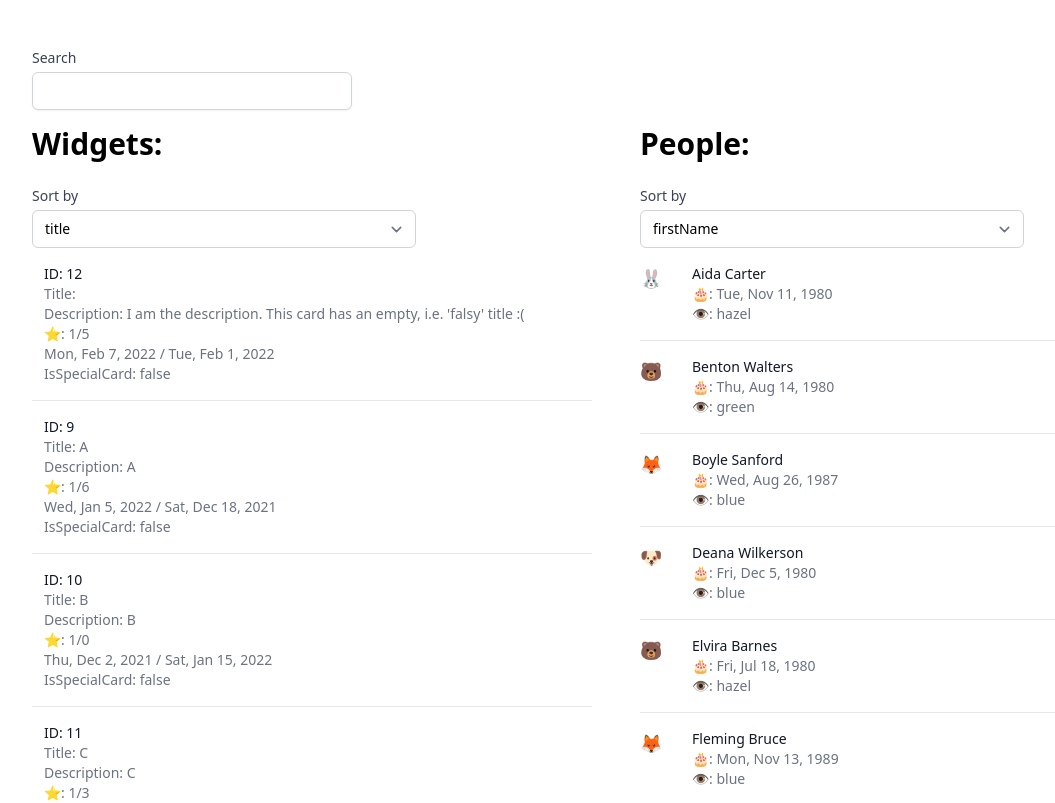
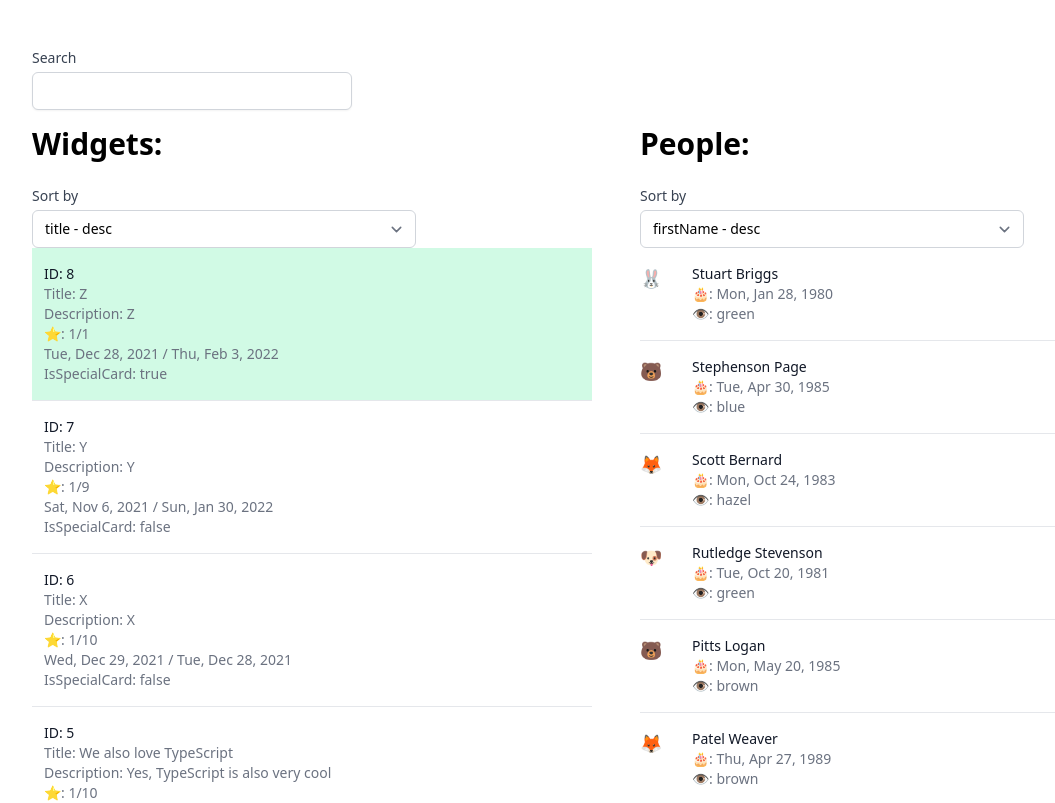
Before and after one commit to march213/ts-generics, a React (Create React App) app: page / in a window 1280 px wide. Shown: the top 803 px of the page, without its empty margins (0-1055 px from the left). Built offline with nearby package versions, Linux system fonts and the light colour scheme.

Commit message:
extend sort functionality: asc and desc sorts

```diff
--- a/src/App.tsx
+++ b/src/App.tsx
@@ -15,25 +15,31 @@ const options: Intl.DateTimeFormatOptions = {
   year: 'numeric',
   month: 'short',
   day: 'numeric',
-}
+};
 
 function App() {
-  const [searchQuery, setSearchQuery] = useState<string>('')
-  const [{ property: widgetSortProperty }, setWidgetProperty] = useState<IProperty<IWidget>>({ property: 'title' })
-  const [{ property: peopleSortProperty }, setPeopleProperty] = useState<IProperty<IPerson>>({ property: 'firstName' })
+  const [searchQuery, setSearchQuery] = useState<string>('');
+  const [widgetSortProperty, setWidgetProperty] = useState<IProperty<IWidget>>({
+    property: 'title',
+    isDescending: true,
+  });
+  const [peopleSortProperty, setPeopleProperty] = useState<IProperty<IPerson>>({
+    property: 'firstName',
+    isDescending: true,
+  });
 
   const filteredWidgets = widgets.filter((widget) =>
     genericSearch<IWidget>(widget, ['title', 'description'], searchQuery),
-  )
+  );
   const sortedWidgets = filteredWidgets.sort((a, b) => {
-    return genericSort(a, b, widgetSortProperty)
-  })
+    return genericSort(a, b, widgetSortProperty);
+  });
   const filteredPeople = people.filter((person) =>
     genericSearch(person, ['firstName', 'lastName', 'eyeColor'], searchQuery),
-  )
+  );
   const sortedPeople = filteredPeople.sort((a, b) => {
-    return genericSort(a, b, peopleSortProperty)
-  })
+    return genericSort(a, b, peopleSortProperty);
+  });
 
   return (
     <div className="min-h-full">
@@ -45,7 +51,7 @@ function App() {
         <div className="flex flex-col sm:flex-row max-w-3xl px-4 sm:px-6 lg:max-w-7xl lg:px-8">
           <div className="min-w-[50%]">
             <h2 className="text-3xl font-bold mb-6">Widgets:</h2>
-            <Sorters object={widgets[0]} setProperty={(property) => setWidgetProperty({ property })} />
+            <Sorters object={widgets[0]} setProperty={(propertyType) => setWidgetProperty(propertyType)} />
             <ul className="divide-y divide-gray-200 mr-12">
               {sortedWidgets.map((widget) => (
                 <li key={widget.id} className={`py-4 flex ${widget.isSpecialCard ? 'bg-emerald-100' : ''}`}>
@@ -67,7 +73,7 @@ function App() {
 
           <div className="min-w-[50%]">
             <h2 className="text-3xl font-bold mb-6">People:</h2>
-            <Sorters object={people[0]} setProperty={(property) => setPeopleProperty({ property })} />
+            <Sorters object={people[0]} setProperty={(propertyType) => setPeopleProperty(propertyType)} />
             <ul className="divide-y divide-gray-200">
               {sortedPeople.map((person) => (
                 <li key={`${person.firstName}-${person.lastName}`} className="py-4 flex">
@@ -88,7 +94,7 @@ function App() {
         </div>
       </main>
     </div>
-  )
+  );
 }
 
-export default App
+export default App;
--- a/src/components/Sorters.tsx
+++ b/src/components/Sorters.tsx
@@ -1,8 +1,9 @@
 import { ReactElement } from 'react';
+import { IProperty } from '../interfaces/IProperty';
 
 export interface ISortersProps<T> {
-  object: T
-  setProperty: (property: keyof T) => void
+  object: T;
+  setProperty: (propertyType: IProperty<T>) => void;
 }
 
 export function Sorters<T>({ object, setProperty }: ISortersProps<T>): ReactElement {
@@ -18,15 +19,26 @@ export function Sorters<T>({ object, setProperty }: ISortersProps<T>): ReactElem
           name="sort"
           className="mt-1 block w-full pl-3 pr-10 py-2 text-base border-gray-300 focus:outline-none focus:ring-indigo-500 focus:border-indigo-500 sm:text-sm rounded-md"
           defaultValue="Title"
-          onChange={(e) => setProperty(e.target.value as keyof T)}
+          onChange={(e) => {
+            const [value, by] = e.target.value.split('-');
+            setProperty({
+              property: value as keyof T,
+              isDescending: by === 'true',
+            });
+          }}
         >
           {Object.keys(object).map((key) => (
-            <option key={key} value={key}>
-              {key}
-            </option>
+            <>
+              <option key={`${key}-true`} value={`${key}-true`}>
+                {key} - desc
+              </option>
+              <option key={`${key}-false`} value={`${key}-false`}>
+                {key} - asc
+              </option>
+            </>
           ))}
         </select>
       </div>
     </>
-  )
+  );
 }
--- a/src/interfaces/IProperty.ts
+++ b/src/interfaces/IProperty.ts
@@ -1,3 +1,4 @@
 export interface IProperty<T> {
   property: keyof T
+  isDescending: boolean
 }
--- a/src/utils/genericSort.ts
+++ b/src/utils/genericSort.ts
@@ -1,5 +1,12 @@
-export const genericSort = <T>(a: T, b: T, property: keyof T) => {
-  if (a[property] > b[property]) return 1
-  if (a[property] < b[property]) return -1
-  return 0
+import { IProperty } from "../interfaces/IProperty"
+
+export const genericSort = <T>(a: T, b: T, propertyType: IProperty<T>) => {
+  const { property, isDescending } = propertyType
+  const result = () => {
+    if (a[property] > b[property]) return 1
+    if (a[property] < b[property]) return -1
+    return 0
+  }
+
+  return isDescending ? result() * -1 : result()
 }
```
